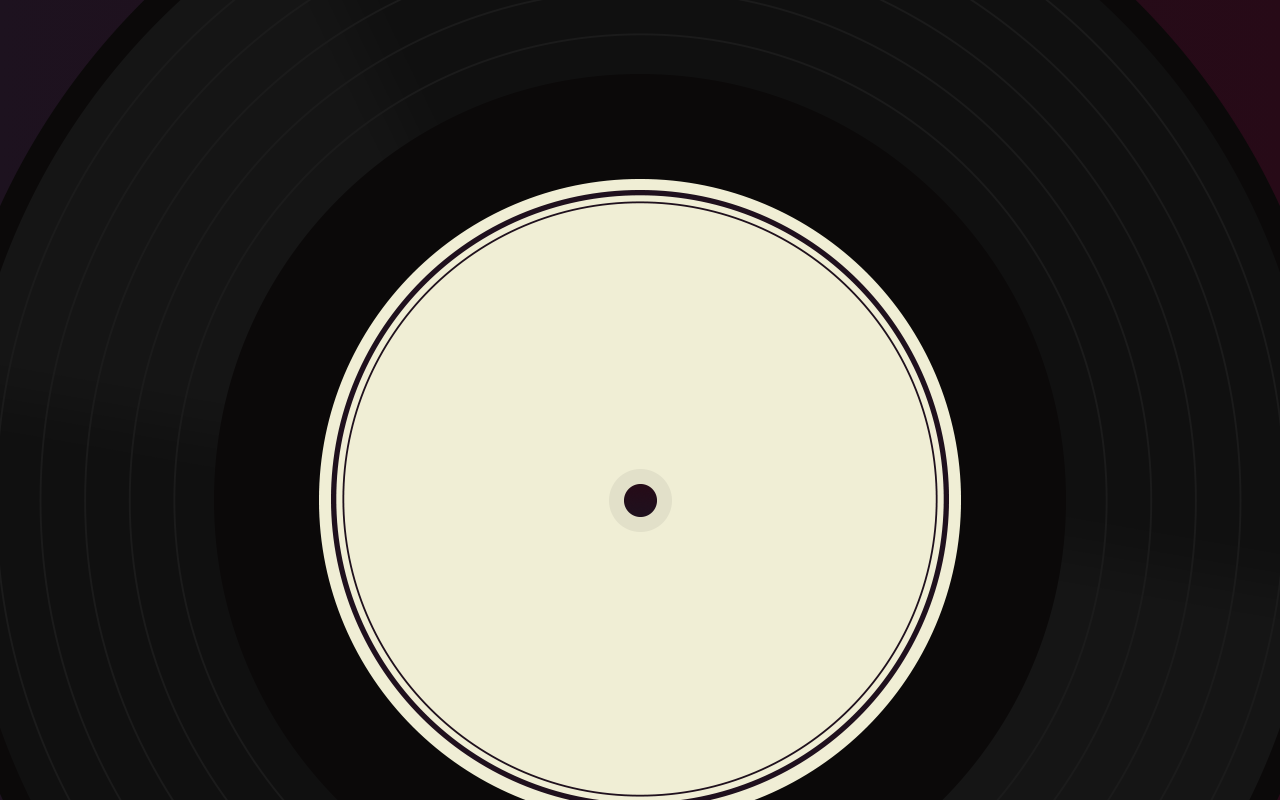
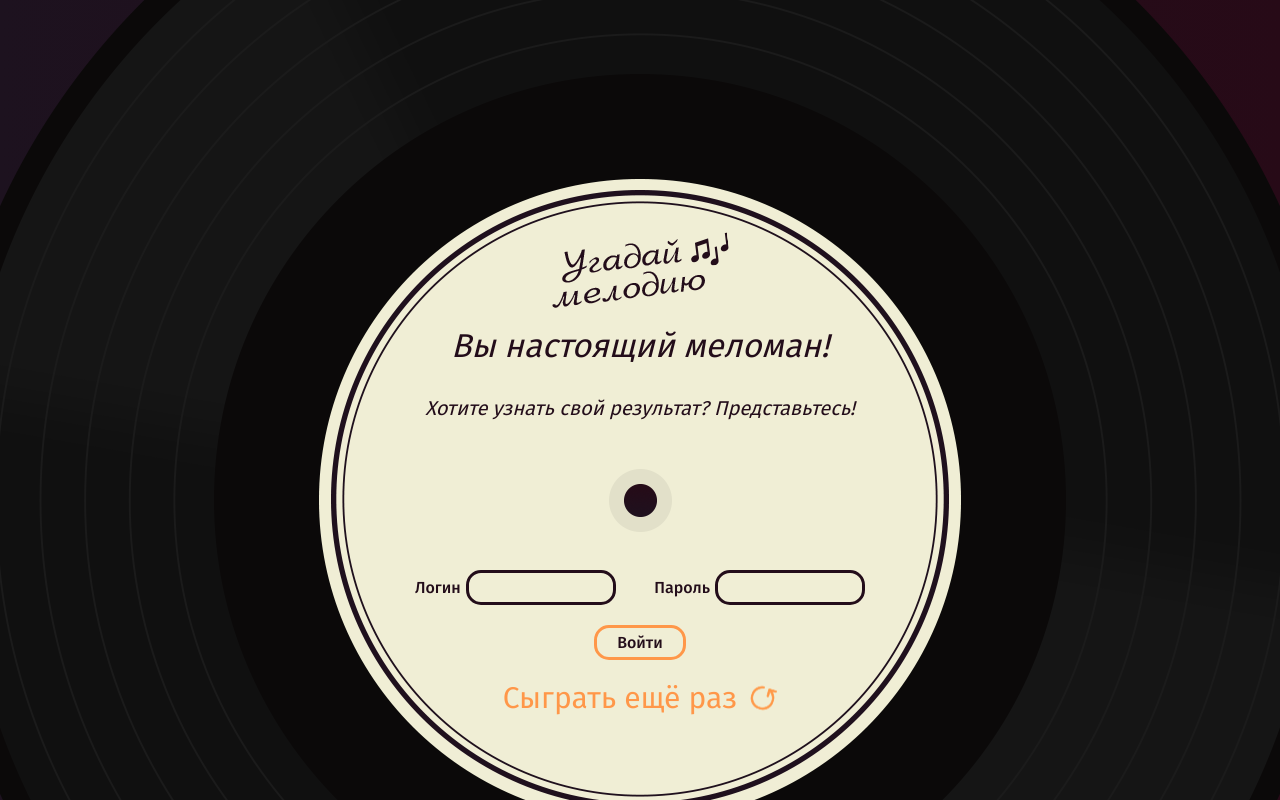
Before and after one commit to Mioksi/13939-guess-melody-4, a React app: page /auth in a window 1280 px wide. Shown: the top 800 px of the page. Built offline with nearby package versions, Linux system fonts and the light colour scheme; no server answers.

Commit message:
Добавляет компонент AuthScreen

```diff
--- a/src/components/app/app.jsx
+++ b/src/components/app/app.jsx
@@ -5,7 +5,7 @@ import {ActionCreator} from '../../reducer/game/game';
 import PropTypes from 'prop-types';
 
 import {getStep, getMistakes, getMaxMistakes} from '../../reducer/game/selectors';
-import {getQuestions} from '../../reducer/data/selectors.js';
+import {getQuestions} from '../../reducer/data/selectors';
 
 import ArtistQuestionScreen from '../artist-question-screen/artist-question-screen.jsx';
 import GameScreen from '../game-screen/game-screen.jsx';
@@ -13,6 +13,7 @@ import GenreQuestionScreen from '../genre-question-screen/genre-question-screen.
 import GameOverScreen from '../game-over-screen/game-over-screen.jsx';
 import WinScreen from '../win-screen/win-screen.jsx';
 import WelcomeScreen from '../welcome-screen/welcome-screen.jsx';
+import AuthScreen from '../authorization-screen/auth-screen.jsx';
 
 import withActivePlayer from '../../hocs/with-active-player/with-active-player';
 import withUserAnswer from '../../hocs/with-user-answer/with-user-answer';
@@ -136,6 +137,12 @@ class App extends PureComponent {
               onAnswer={() => {}}
             />
           </Route>
+          <Route exact path="/auth">
+            <AuthScreen
+              onReplayButtonClick={() => {}}
+              onSubmit={() => {}}
+            />
+          </Route>
         </Switch>
       </BrowserRouter>
     );
--- /dev/null
+++ b/src/components/authorization-screen/auth-screen.jsx
@@ -0,0 +1,68 @@
+import React, {PureComponent, createRef} from 'react';
+import PropTypes from 'prop-types';
+
+class AuthScreen extends PureComponent {
+  constructor(props) {
+    super(props);
+
+    this.loginRef = createRef();
+    this.passwordRef = createRef();
+
+    this.handleSubmit = this.handleSubmit.bind(this);
+  }
+
+  handleSubmit(evt) {
+    const {onSubmit} = this.props;
+
+    evt.preventDefault();
+
+    onSubmit({
+      login: this.loginRef.current.value,
+      password: this.passwordRef.current.value,
+    });
+  }
+
+  render() {
+    const {onReplayButtonClick} = this.props;
+
+    return (
+      <section className="login">
+        <div className="login__logo">
+          <img src="img/melody-logo.png" alt="Угадай мелодию" width="186" height="83" />
+        </div>
+        <h2 className="login__title">Вы настоящий меломан!</h2>
+        <p className="login__text">Хотите узнать свой результат? Представьтесь!</p>
+        <form
+          className="login__form"
+          action=""
+          onSubmit={this.handleSubmit}
+        >
+          <p className="login__field">
+            <label className="login__label" htmlFor="name">Логин</label>
+            <input className="login__input" type="text" name="name" id="name"
+              ref={this.loginRef}
+            />
+          </p>
+          <p className="login__field">
+            <label className="login__label" htmlFor="password">Пароль</label>
+            <input className="login__input" type="text" name="password" id="password"
+              ref={this.passwordRef}
+            />
+            <span className="login__error">Неверный пароль</span>
+          </p>
+          <button className="login__button button" type="submit">Войти</button>
+        </form>
+        <button className="replay" type="button"
+          onClick={onReplayButtonClick}
+        >Сыграть ещё раз</button>
+      </section>
+    );
+  }
+}
+
+AuthScreen.propTypes = {
+  onSubmit: PropTypes.func.isRequired,
+  onReplayButtonClick: PropTypes.func.isRequired,
+};
+
+export default AuthScreen;
```
Also changed, not shown: 2 other files (tests, documents, lock files or other folders).
